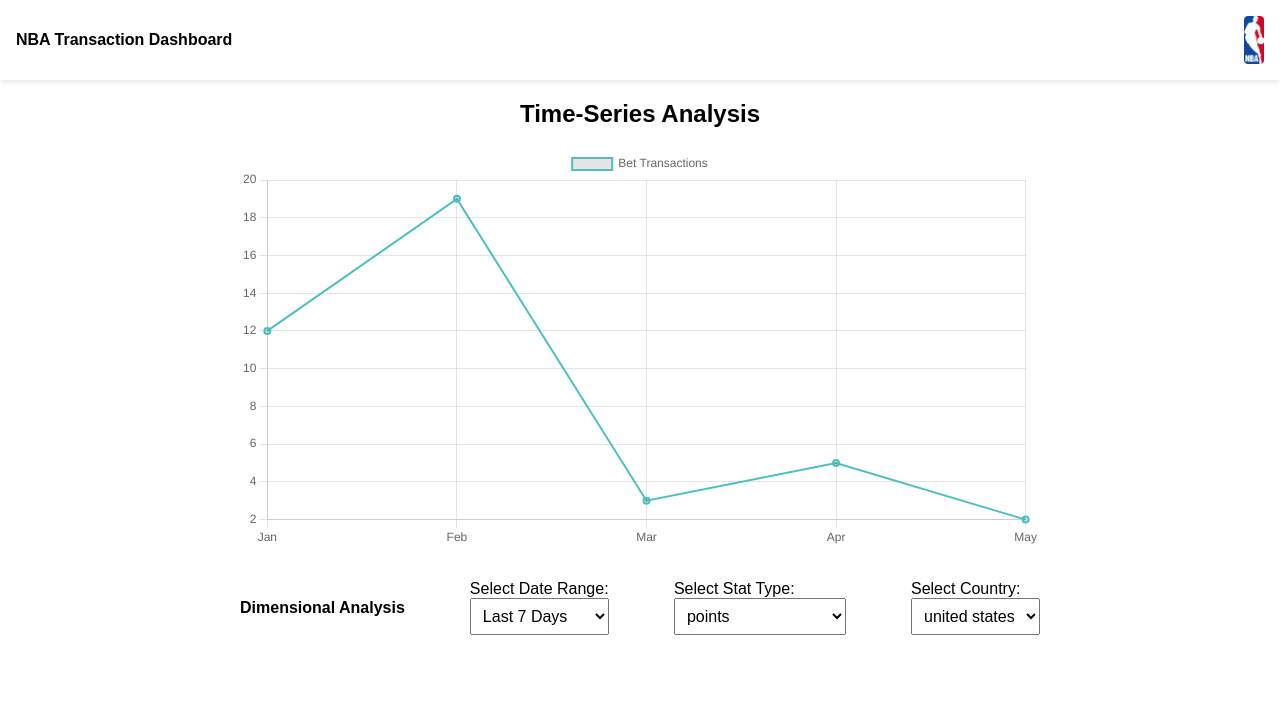
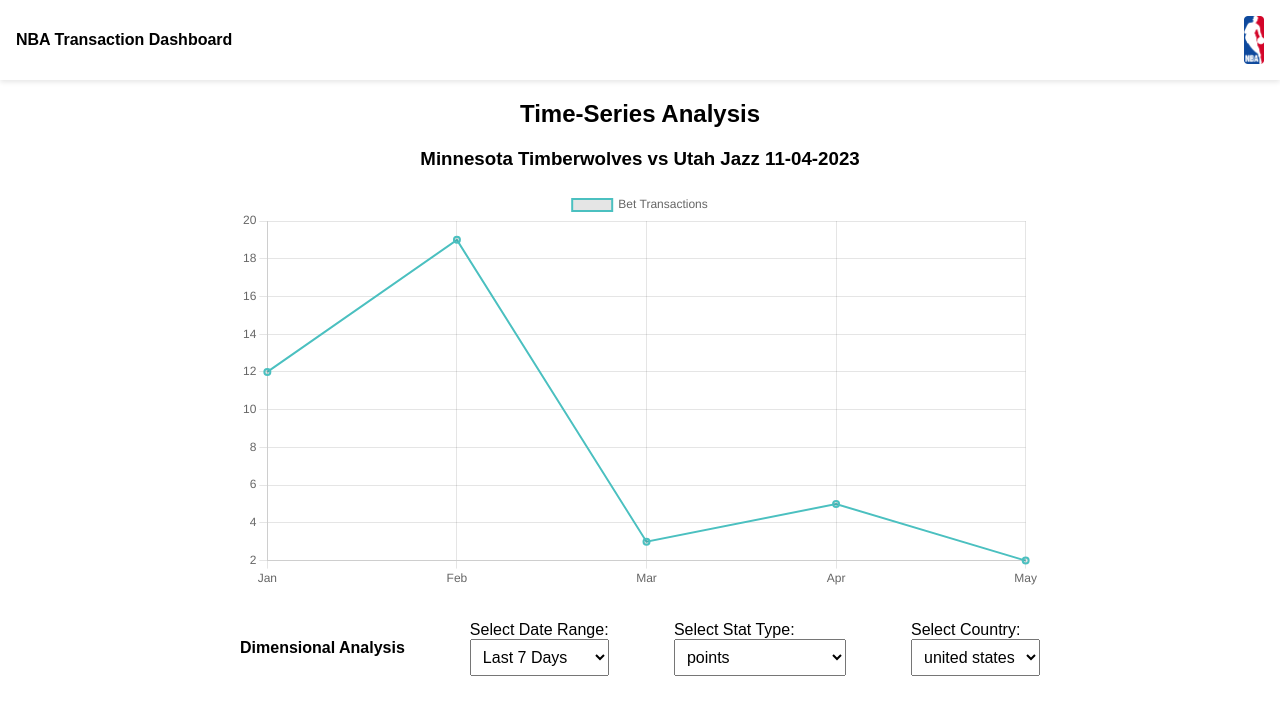
Before and after one commit to npaul007/bet-analytics-dashboard, a React (Create React App) app in the folder frontend/: page / in a window 1280 px wide. Shown: the top 704 px of the page. Built offline with nearby package versions, Linux system fonts and the light colour scheme.

Commit message:
add copy updates to fE

```diff
--- a/frontend/src/modules/constants/index.js
+++ b/frontend/src/modules/constants/index.js
@@ -23,3 +23,5 @@
   "triple double",
   "assists + rebounds",
 ];
+
+export const API_HOST = "http://localhost:4000/";
--- a/frontend/src/pages/Home.js
+++ b/frontend/src/pages/Home.js
@@ -48,6 +48,7 @@
     <Container>
       <ChartSection>
         <h2>Time-Series Analysis</h2>
+        <h3>Minnesota Timberwolves vs Utah Jazz 11-04-2023</h3>
         <canvas id="timeSeriesChart" width="400" height="200"></canvas>
       </ChartSection>
 
```
